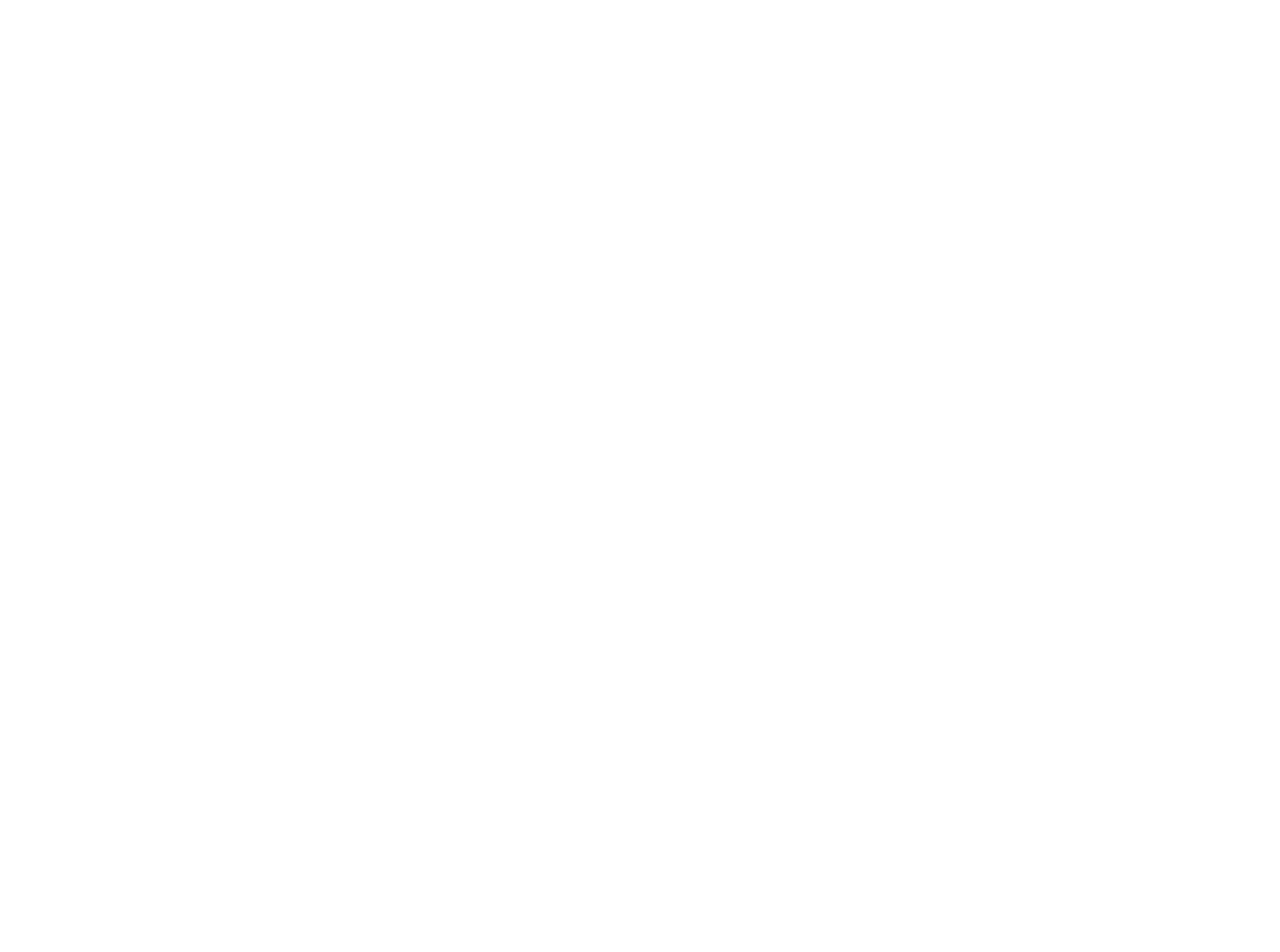
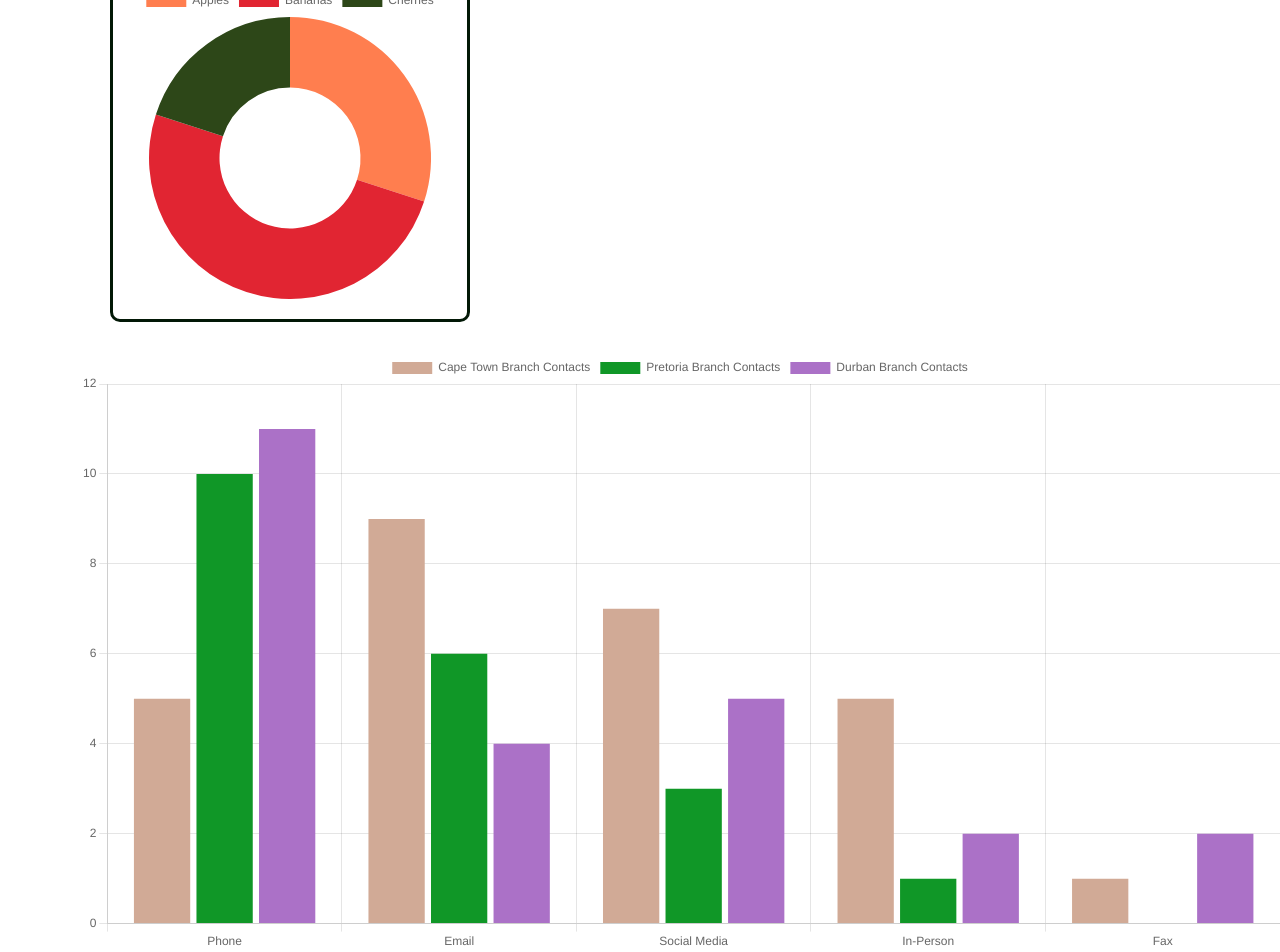
Before and after one commit to Kai-Barker/Week5CHartJSTask_GMT, a React (Create React App) app in the folder chartjs-task/: page / in a window 1280 px wide. Shown: the part 1164-2116 px from the top of the page. Before the commit the page ends 1040 px from the top, so only its background shows below. Built offline with nearby package versions, Linux system fonts and the light colour scheme.

Commit message:
Update README

```diff
--- a/chartjs-task/src/components/Home.js
+++ b/chartjs-task/src/components/Home.js
@@ -1,11 +1,15 @@
 import React from "react";
 import Radar from './Radarchart';
+import DonutChart from "./DonutChart";
+import BarChart from "./bar-chart";
 
 
 function Home() {
   return (
   <div>
     <Radar />
+    <DonutChart/>
+    <BarChart/>
   </div>
   );
 }
```
Also changed, not shown: 1 other file (tests, documents, lock files or other folders).
